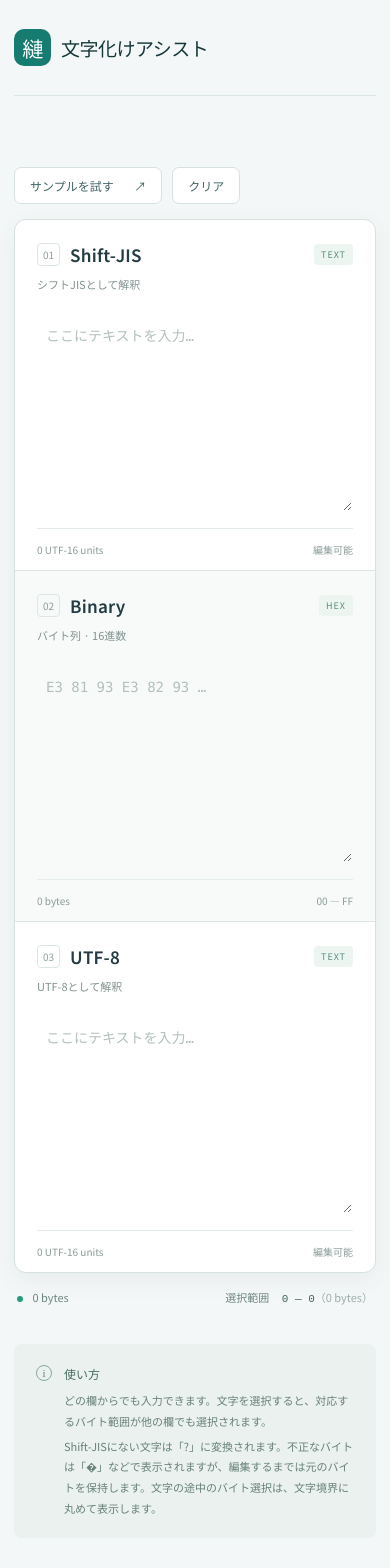
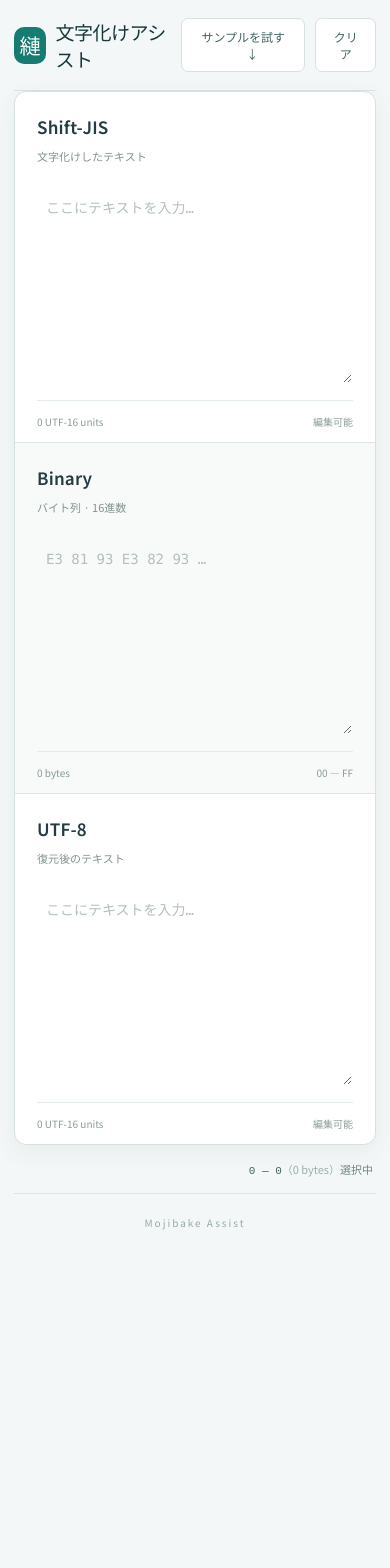
Before and after one commit to FineArchs/mojibake-assist, a Vue app: page / in a window 390 px wide. Shown: the top 1568 px of the page. After the commit the page ends 1260 px from the top, so only its background shows below. Built offline with nearby package versions, Linux system fonts and the light colour scheme.

Commit message:
デザイン変更（削り）

```diff
--- a/src/App.vue
+++ b/src/App.vue
@@ -5,14 +5,15 @@
         <span class="brand-icon">縺</span>
         文字化けアシスト
       </a>
-    </header>
-    <main>
-      <div class="toolbar">
+      <span class="toolbar">
         <div class="actions">
-          <button @click="sample">サンプルを試す <span>↗</span></button
+          <button @click="sample">サンプルを試す <span>↓</span></button
           ><button @click="clear">クリア</button>
         </div>
-      </div>
+      </span>
+    </header>
+    <div class="divider"></div>
+    <main>
       <section class="workspace">
         <EncodingPanel
           v-for="p in panels"
@@ -20,7 +21,6 @@
           :kind="p.id"
           :title="p.title"
           :subtitle="p.subtitle"
-          :number="p.number"
           :value="
             p.id === 'hex' && pendingHex !== null
               ? pendingHex
@@ -43,29 +43,17 @@
         {{ error }} 他のビューは最後に確定したバイト列を表示しています。
       </div>
       <div class="status" aria-live="polite">
-        <span><i></i> {{ bytes.length }} bytes</span
-        ><span
-          >選択範囲 <b>{{ selected[0] }} — {{ selected[1] }}</b>
+        <span
+          ><b>{{ selected[0] }} — {{ selected[1] }}</b>
           <span class="muted"
             >（{{ selected[1] - selected[0] }} bytes）</span
-          ></span
+          >選択中</span
         >
       </div>
-      <aside>
-        <span class="info">i</span>
-        <div>
-          <strong>使い方</strong>
-          <p>
-            どの欄からでも入力できます。文字を選択すると、対応するバイト範囲が他の欄でも選択されます。
-          </p>
-          <p>
-            Shift-JISにない文字は「?」に変換されます。不正なバイトは「�」などで表示されますが、編集するまでは元のバイトを保持します。文字の途中のバイト選択は、文字境界に丸めて表示します。
-          </p>
-        </div>
-      </aside>
     </main>
+    <div class="divider"></div>
     <footer>
-      <span>MOJIBAKE LAB</span><span>データはサーバーに送信されません。</span>
+      <span>Mojibake Assist</span>
     </footer>
   </div>
 </template>
@@ -81,16 +69,15 @@ const error = ref("");
 const pendingHex = ref<string | null>(null);
 const selectionSource = ref<View | null>(null);
 
-const panels: { id: View; title: string; subtitle: string; number: string }[] =
+const panels: { id: View; title: string; subtitle: string; }[] =
   [
     {
       id: "sjis",
       title: "Shift-JIS",
-      subtitle: "シフトJISとして解釈",
-      number: "01",
+      subtitle: "文字化けしたテキスト",
     },
-    { id: "hex", title: "Binary", subtitle: "バイト列 · 16進数", number: "02" },
-    { id: "utf8", title: "UTF-8", subtitle: "UTF-8として解釈", number: "03" },
+    { id: "hex", title: "Binary", subtitle: "バイト列 · 16進数" },
+    { id: "utf8", title: "UTF-8", subtitle: "復元後のテキスト" },
   ];
 
 const views = computed(() => ({
--- a/src/EncodingPanel.vue
+++ b/src/EncodingPanel.vue
@@ -2,10 +2,8 @@
   <article :class="['panel', kind]">
     <div class="panel-head">
       <div class="panel-title">
-        <span class="number">{{ number }}</span>
         <h2>{{ title }}</h2>
       </div>
-      <span class="tag">{{ kind === "hex" ? "HEX" : "TEXT" }}</span>
     </div>
     <p class="subtitle">{{ subtitle }}</p>
     <div class="editor">
@@ -52,7 +50,6 @@ const props = defineProps<{
   kind: View;
   title: string;
   subtitle: string;
-  number: string;
   value: string;
   countLabel: string;
   selection: Range;
--- a/src/style.css
+++ b/src/style.css
@@ -15,13 +15,18 @@ body {
   max-width: 1480px;
   margin: auto;
   padding: 0 48px;
+  @media (max-width: 900px) {
+    padding: 0 22px;
+  }
+  @media (max-width: 480px) {
+    padding: 0 14px;
+  }
 }
 header {
-  height: 96px;
+  padding: 18px 0;
   display: flex;
+  justify-content: space-between;
   align-items: center;
-  justify-content: space-between;
-  border-bottom: 1px solid #dce5e5;
 }
 .brand {
   text-decoration: none;
@@ -32,6 +37,9 @@ header {
   font-weight: 700;
   font-size: 23px;
   letter-spacing: -0.5px;
+  @media (max-width: 480px) {
+    font-size: 19px;
+  }
 }
 .brand-icon {
   display: grid;
@@ -58,6 +66,12 @@ header {
   display: flex;
   gap: 8px;
   align-items: center;
+  @media (max-width: 900px) {
+    font-size: 10px;
+  }
+  @media (max-width: 480px) {
+    max-width: 90px;
+  }
 }
 i {
   width: 6px;
@@ -65,9 +79,6 @@ i {
   background: #289a80;
   border-radius: 50%;
   display: inline-block;
-}
-main {
-  padding: 50px 0 45px;
 }
 .eyebrow {
   font-size: 10px;
@@ -81,6 +92,12 @@ h1 {
   letter-spacing: 1px;
   font-weight: 600;
   margin: 0 0 16px;
+  @media (max-width: 900px) {
+    font-size: 28px;
+  }
+  @media (max-width: 480px) {
+    font-size: 25px;
+  }
 }
 h1 span {
   color: #168372;
@@ -90,22 +107,28 @@ h1 span {
   color: #738387;
   line-height: 1.9;
   margin: 0;
+  @media (max-width: 480px) {
+    font-size: 12px;
+  }
 }
 .toolbar {
-  margin-top: 39px;
-  margin-bottom: 15px;
   display: flex;
   justify-content: space-between;
   align-items: center;
+  @media (max-width: 480px) {
+    align-items: flex-start;
+    gap: 12px;
+    flex-direction: column;
+  }
 }
 .connected {
   font-size: 12px;
   color: #4c696a;
-}
-.connected > span {
+  & > span {
     color: #188575;
     margin-right: 8px;
     font-size: 19px;
+  }
 }
 .actions {
   display: flex;
@@ -120,14 +143,14 @@ button {
   font: inherit;
   font-size: 12px;
   cursor: pointer;
-}
-button:hover {
+  &:hover {
     background: #e7f2ef;
     border-color: #87bdb3;
   }
-button:focus-visible {
+  &:focus-visible {
     outline: 2px solid #168372;
     outline-offset: 3px;
+  }
 }
 .actions button span {
   margin-left: 18px;
@@ -140,6 +163,9 @@ button:focus-visible {
   overflow: hidden;
   box-shadow: 0 7px 25px #254a4510;
   background: white;
+  @media (max-width: 900px) {
+    grid-template-columns: 1fr;
+  }
 }
 .panel {
   min-width: 0;
@@ -149,6 +175,10 @@ button:focus-visible {
 }
 .panel + .panel {
   border-left: 1px solid #dce5e3;
+  @media (max-width: 900px) {
+    border-left: 0;
+    border-top: 1px solid #dce5e3;
+  }
 }
 .hex {
   background: #f7faf9;
@@ -209,6 +239,10 @@ textarea {
   outline: none;
   white-space: pre-wrap;
   overflow-wrap: anywhere;
+  @media (max-width: 900px) {
+    height: 200px;
+    min-height: 180px;
+  }
 }
 textarea::placeholder {
   color: #b2c0bd;
@@ -232,9 +266,7 @@ textarea::selection {
   color: #8a9c98;
 }
 .status {
-  display: flex;
-  justify-content: space-between;
-  align-items: center;
+  text-align: right;
   font-size: 11px;
   color: #6e8783;
   padding: 16px 3px;
@@ -251,17 +283,6 @@ textarea::selection {
 .muted {
   color: #9caea8;
 }
-aside {
-  display: flex;
-  gap: 12px;
-  margin-top: 23px;
-  background: #eaf1ef;
-  border-radius: 8px;
-  padding: 19px 22px;
-  color: #688079;
-  font-size: 11px;
-  line-height: 1.9;
-}
 .info {
   border: 1px solid #87a89e;
   border-radius: 50%;
@@ -273,24 +294,15 @@ aside {
   font-family: serif;
   margin-top: 2px;
 }
-aside strong {
-  color: #466d61;
-  font-size: 12px;
-  font-weight: 500;
-}
-aside p {
-  margin: 4px 0 0;
-}
 footer {
-  border-top: 1px solid #dce5e5;
   padding: 21px 0 30px;
-  display: flex;
-  justify-content: space-between;
+  text-align: center;
   color: #97aaa4;
   font-size: 10px;
+  letter-spacing: 2px;
+  @media (max-width: 480px) {
+    gap: 15px;
   }
-footer > span:first-child {
-  letter-spacing: 2px;
 }
 .error {
   padding: 12px;
@@ -300,56 +312,6 @@ footer > span:first-child {
 }
 .invalid {
   border-color: #cf765c;
-}
-@media (max-width: 900px) {
-  .shell {
-    padding: 0 22px;
-  }
-  .workspace {
-    grid-template-columns: 1fr;
-  }
-  .panel + .panel {
-    border-left: 0;
-    border-top: 1px solid #dce5e3;
-  }
-  textarea {
-    height: 200px;
-    min-height: 180px;
-  }
-  main {
-    padding-top: 32px;
-  }
-  h1 {
-    font-size: 28px;
-  }
-  .local {
-    font-size: 10px;
-  }
-}
-@media (max-width: 480px) {
-  .shell {
-    padding: 0 14px;
-  }
-  .brand {
-    font-size: 19px;
-  }
-  .local {
-    max-width: 90px;
-  }
-  .toolbar {
-    align-items: flex-start;
-    gap: 12px;
-    flex-direction: column;
-  }
-  .description {
-    font-size: 12px;
-  }
-  footer {
-    gap: 15px;
-  }
-  h1 {
-    font-size: 25px;
-  }
 }
 
 .editor {
@@ -379,3 +341,8 @@ footer > span:first-child {
 textarea {
   position: relative;
 }
+.divider {
+  width: 100%;
+  height: 0;
+  border-top: 1px solid #dce5e3;
+}
```
Lines whose indentation alone changed are shown as unchanged.
